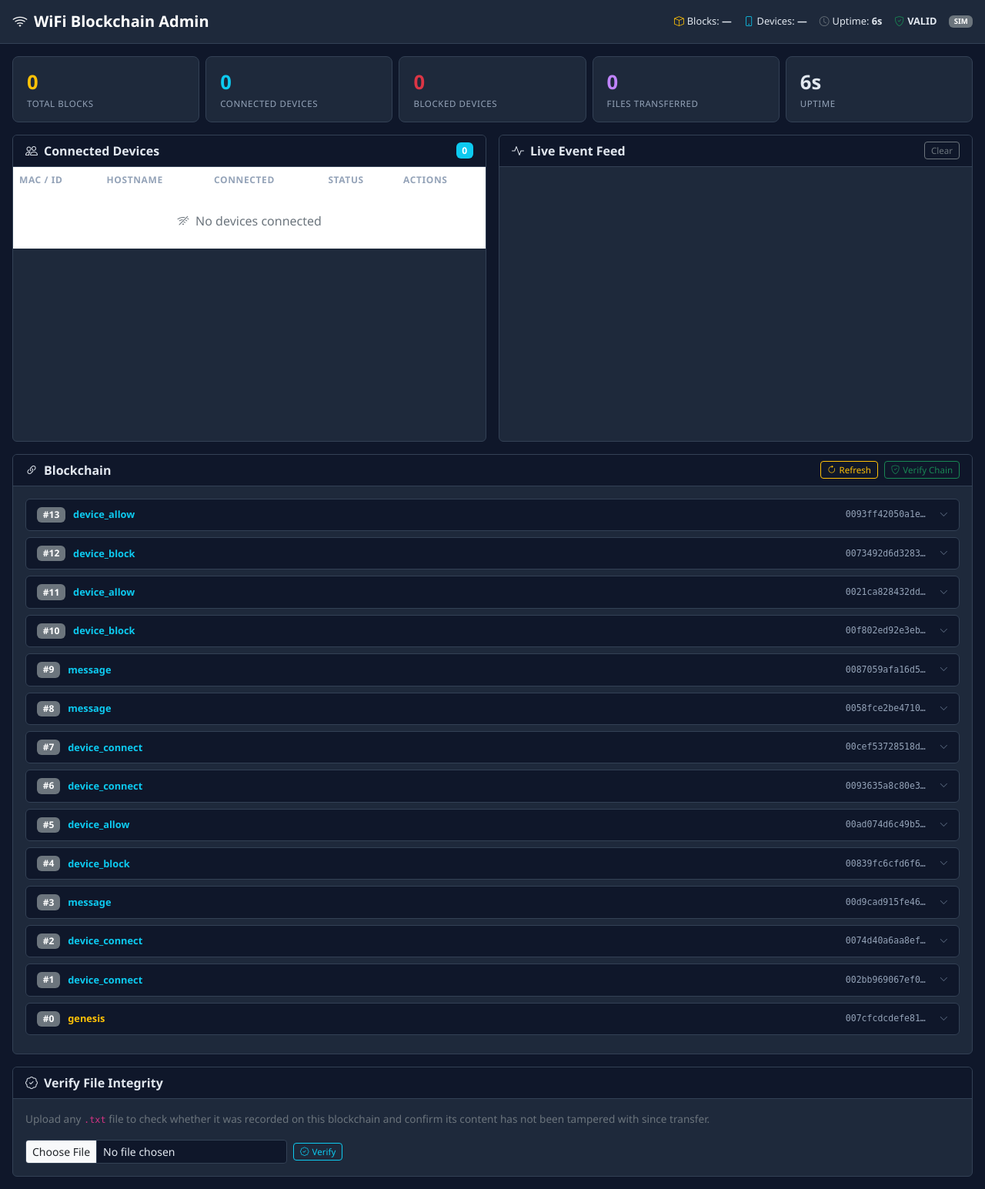
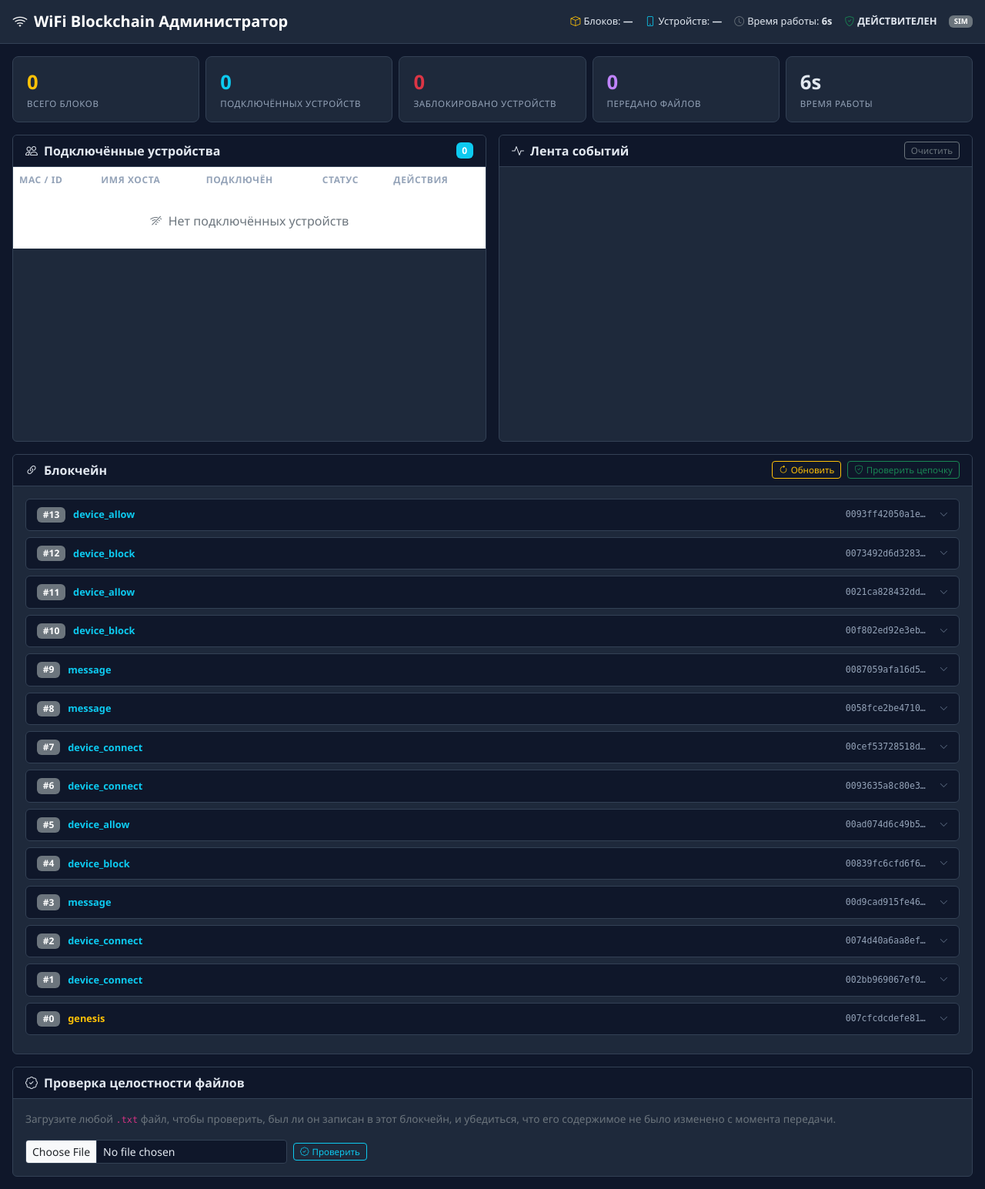
Before and after one commit to 1abykeev/wifi_blokchain, a Flask app: page /admin in a window 1280 px wide. Shown: the whole page at 77% size. Run offline with Flask 3, Linux system fonts and the light colour scheme; some libraries are stand-ins or nearby versions.

Commit message:
translated to russian

```diff
--- a/templates/admin.html
+++ b/templates/admin.html
@@ -1,9 +1,9 @@
 <!DOCTYPE html>
-<html lang="en">
+<html lang="ru">
 <head>
   <meta charset="UTF-8">
   <meta name="viewport" content="width=device-width, initial-scale=1.0">
-  <title>WiFi Blockchain — Admin</title>
+  <title>WiFi Blockchain — Администратор</title>
   <link rel="stylesheet" href="https://cdn.jsdelivr.net/npm/bootstrap@5.3.2/dist/css/bootstrap.min.css">
   <link rel="stylesheet" href="https://cdn.jsdelivr.net/npm/bootstrap-icons@1.11.3/font/bootstrap-icons.min.css">
   <style>
@@ -78,12 +78,12 @@
 
 <!-- Navbar -->
 <nav class="navbar navbar-dark px-3 py-2">
-  <span class="navbar-brand fw-bold"><i class="bi bi-wifi me-2"></i>WiFi Blockchain Admin</span>
+  <span class="navbar-brand fw-bold"><i class="bi bi-wifi me-2"></i>WiFi Blockchain Администратор</span>
   <div class="d-flex gap-3 align-items-center" style="font-size:.8rem;">
-    <span><i class="bi bi-box me-1 text-warning"></i>Blocks: <strong id="nbBlocks">—</strong></span>
-    <span><i class="bi bi-phone me-1 text-info"></i>Devices: <strong id="nbDevices">—</strong></span>
-    <span><i class="bi bi-clock me-1 text-secondary"></i>Uptime: <strong id="uptime">—</strong></span>
-    <span id="chainBadge"><i class="bi bi-shield-check me-1 text-success"></i><strong>VALID</strong></span>
+    <span><i class="bi bi-box me-1 text-warning"></i>Блоков: <strong id="nbBlocks">—</strong></span>
+    <span><i class="bi bi-phone me-1 text-info"></i>Устройств: <strong id="nbDevices">—</strong></span>
+    <span><i class="bi bi-clock me-1 text-secondary"></i>Время работы: <strong id="uptime">—</strong></span>
+    <span id="chainBadge"><i class="bi bi-shield-check me-1 text-success"></i><strong>ДЕЙСТВИТЕЛЕН</strong></span>
     <span class="badge bg-secondary" id="modeBadge">SIM</span>
   </div>
 </nav>
@@ -95,31 +95,31 @@
     <div class="col-6 col-md">
       <div class="stat-card">
         <div class="stat-value text-warning" id="statBlocks">0</div>
-        <div class="stat-label">Total Blocks</div>
+        <div class="stat-label">Всего блоков</div>
       </div>
     </div>
     <div class="col-6 col-md">
       <div class="stat-card">
         <div class="stat-value text-info" id="statDevices">0</div>
-        <div class="stat-label">Connected Devices</div>
+        <div class="stat-label">Подключённых устройств</div>
       </div>
     </div>
     <div class="col-6 col-md">
       <div class="stat-card">
         <div class="stat-value text-danger" id="statBlocked">0</div>
-        <div class="stat-label">Blocked Devices</div>
+        <div class="stat-label">Заблокировано устройств</div>
       </div>
     </div>
     <div class="col-6 col-md">
       <div class="stat-card">
         <div class="stat-value" style="color:#c084fc" id="statFiles">0</div>
-        <div class="stat-label">Files Transferred</div>
+        <div class="stat-label">Передано файлов</div>
       </div>
     </div>
     <div class="col-6 col-md">
       <div class="stat-card">
         <div class="stat-value" id="statUptime">0s</div>
-        <div class="stat-label">Uptime</div>
+        <div class="stat-label">Время работы</div>
       </div>
     </div>
   </div>
@@ -129,7 +129,7 @@
     <div class="col-lg-6">
       <div class="card h-100">
         <div class="card-header d-flex justify-content-between align-items-center">
-          <span><i class="bi bi-people me-2"></i>Connected Devices</span>
+          <span><i class="bi bi-people me-2"></i>Подключённые устройства</span>
           <span class="badge bg-info" id="deviceCount">0</span>
         </div>
         <div class="card-body p-0">
@@ -137,16 +137,16 @@
             <thead>
               <tr>
                 <th>MAC / ID</th>
-                <th>Hostname</th>
-                <th>Connected</th>
-                <th>Status</th>
-                <th>Actions</th>
+                <th>Имя хоста</th>
+                <th>Подключён</th>
+                <th>Статус</th>
+                <th>Действия</th>
               </tr>
             </thead>
             <tbody id="devicesBody">
               <tr id="noDevicesRow">
                 <td colspan="5" class="text-center text-secondary py-4">
-                  <i class="bi bi-wifi-off me-2"></i>No devices connected
+                  <i class="bi bi-wifi-off me-2"></i>Нет подключённых устройств
                 </td>
               </tr>
             </tbody>
@@ -159,8 +159,8 @@
     <div class="col-lg-6">
       <div class="card h-100">
         <div class="card-header d-flex justify-content-between align-items-center">
-          <span><i class="bi bi-activity me-2"></i>Live Event Feed</span>
-          <button class="btn btn-sm btn-outline-secondary" onclick="clearFeed()">Clear</button>
+          <span><i class="bi bi-activity me-2"></i>Лента событий</span>
+          <button class="btn btn-sm btn-outline-secondary" onclick="clearFeed()">Очистить</button>
         </div>
         <div class="card-body p-2">
           <div id="eventFeed"></div>
@@ -174,20 +174,20 @@
     <div class="col-12">
       <div class="card">
         <div class="card-header d-flex justify-content-between align-items-center">
-          <span><i class="bi bi-link-45deg me-2"></i>Blockchain</span>
+          <span><i class="bi bi-link-45deg me-2"></i>Блокчейн</span>
           <div class="d-flex gap-2">
             <button class="btn btn-sm btn-outline-warning" onclick="loadChain()">
-              <i class="bi bi-arrow-clockwise me-1"></i>Refresh
+              <i class="bi bi-arrow-clockwise me-1"></i>Обновить
             </button>
             <button class="btn btn-sm btn-outline-success" onclick="verifyChain()">
-              <i class="bi bi-shield-check me-1"></i>Verify Chain
+              <i class="bi bi-shield-check me-1"></i>Проверить цепочку
             </button>
           </div>
         </div>
         <div class="card-body">
           <div id="verifyResult" class="mb-2" style="display:none"></div>
           <div id="chainViewer">
-            <p class="text-secondary text-center py-3">Loading chain…</p>
+            <p class="text-secondary text-center py-3">Загрузка цепочки…</p>
           </div>
         </div>
       </div>
@@ -199,18 +199,18 @@
     <div class="col-12">
       <div class="card">
         <div class="card-header">
-          <i class="bi bi-patch-check me-2"></i>Verify File Integrity
+          <i class="bi bi-patch-check me-2"></i>Проверка целостности файлов
         </div>
         <div class="card-body">
           <p class="text-secondary mb-3" style="font-size:.85rem">
-            Upload any <code>.txt</code> file to check whether it was recorded on this
-            blockchain and confirm its content has not been tampered with since transfer.
+            Загрузите любой <code>.txt</code> файл, чтобы проверить, был ли он записан в этот
+            блокчейн, и убедиться, что его содержимое не было изменено с момента передачи.
           </p>
           <div class="d-flex gap-2 align-items-center flex-wrap">
             <input type="file" id="verifyFileInput" accept=".txt,text/plain"
                    class="form-control form-control-sm" style="max-width:340px;background:#0f172a;color:#e2e8f0;border-color:#334155">
             <button class="btn btn-sm btn-outline-info" onclick="verifyFile()" id="verifyFileBtn">
-              <i class="bi bi-patch-check me-1"></i>Verify
+              <i class="bi bi-patch-check me-1"></i>Проверить
             </button>
           </div>
           <div id="verifyFileResult" class="mt-3" style="display:none"></div>
@@ -262,8 +262,8 @@
     const valid = data.chain_valid !== false;
     const badge = document.getElementById('chainBadge');
     badge.innerHTML = valid
-      ? '<i class="bi bi-shield-check me-1 text-success"></i><strong class="valid-badge">VALID</strong>'
-      : '<i class="bi bi-shield-x me-1 text-danger"></i><strong class="invalid-badge">INVALID</strong>';
+      ? '<i class="bi bi-shield-check me-1 text-success"></i><strong class="valid-badge">ДЕЙСТВИТЕЛЕН</strong>'
+      : '<i class="bi bi-shield-x me-1 text-danger"></i><strong class="invalid-badge">НЕДЕЙСТВИТЕЛЕН</strong>';
 
     if (data.simulation_mode !== undefined) {
       document.getElementById('modeBadge').textContent = data.simulation_mode ? 'SIM' : 'LIVE';
@@ -287,11 +287,11 @@
     tbody.innerHTML = devices.map(d => {
       const isBlocked = blockedSet.has(d.mac);
       const pill = isBlocked
-        ? '<span class="status-pill pill-blocked">Blocked</span>'
-        : '<span class="status-pill pill-online">Online</span>';
+        ? '<span class="status-pill pill-blocked">Заблокирован</span>'
+        : '<span class="status-pill pill-online">В сети</span>';
       const actionBtn = isBlocked
-        ? `<button class="btn btn-sm btn-outline-success" onclick="allowDevice('${d.mac}')"><i class="bi bi-check-circle me-1"></i>Allow</button>`
-        : `<button class="btn btn-sm btn-outline-danger"  onclick="blockDevice('${d.mac}')"><i class="bi bi-slash-circle me-1"></i>Block</button>`;
+        ? `<button class="btn btn-sm btn-outline-success" onclick="allowDevice('${d.mac}')"><i class="bi bi-check-circle me-1"></i>Разрешить</button>`
+        : `<button class="btn btn-sm btn-outline-danger"  onclick="blockDevice('${d.mac}')"><i class="bi bi-slash-circle me-1"></i>Заблокировать</button>`;
       const hostname = d.hostname || d.ip || '—';
       const connTime = d.connected_at ? fmt(d.connected_at) : '—';
       return `<tr>
@@ -306,14 +306,14 @@
 
   // ── Event feed ───────────────────────────────────────────────────
   const eventIcons = {
-    connect:    ['event-connect',    'bi-box-arrow-in-right', 'Connected'],
-    disconnect: ['event-disconnect', 'bi-box-arrow-right',    'Disconnected'],
-    message:    ['event-message',    'bi-chat-dots',          'Message'],
-    block:      ['event-block',      'bi-slash-circle',       'Blocked'],
-    allow:      ['event-allow',      'bi-check-circle',       'Allowed'],
-    mine:       ['event-mine',       'bi-boxes',              'Block mined'],
-    file:       ['event-file',        'bi-file-text',         'File Transfer'],
-    file_delete:['event-file-delete', 'bi-trash',             'File Deleted'],
+    connect:    ['event-connect',    'bi-box-arrow-in-right', 'Подключён'],
+    disconnect: ['event-disconnect', 'bi-box-arrow-right',    'Отключён'],
+    message:    ['event-message',    'bi-chat-dots',          'Сообщение'],
+    block:      ['event-block',      'bi-slash-circle',       'Заблокирован'],
+    allow:      ['event-allow',      'bi-check-circle',       'Разрешён'],
+    mine:       ['event-mine',       'bi-boxes',              'Блок добыт'],
+    file:       ['event-file',        'bi-file-text',         'Передача файла'],
+    file_delete:['event-file-delete', 'bi-trash',             'Файл удалён'],
   };
 
   function addEvent(type, text, time) {
@@ -360,7 +360,7 @@
     chainLength = chain.length;
     fileCount   = 0;
     const container = document.getElementById('chainViewer');
-    if (!chain.length) { container.innerHTML = '<p class="text-secondary text-center">Empty chain</p>'; return; }
+    if (!chain.length) { container.innerHTML = '<p class="text-secondary text-center">Цепочка пуста</p>'; return; }
 
     // Build set of file_transfer block indices that have been deleted
     const deletedFiles = new Set();
@@ -430,11 +430,11 @@
         el.style.display = 'block';
         if (data.valid) {
           el.innerHTML = `<div class="alert alert-success py-2 mb-0">
-            <i class="bi bi-shield-check me-2"></i>Chain is <strong>VALID</strong> — ${data.chain_length} blocks verified.
+            <i class="bi bi-shield-check me-2"></i>Цепочка <strong>ДЕЙСТВИТЕЛЬНА</strong> — проверено ${data.chain_length} блоков.
           </div>`;
         } else {
           el.innerHTML = `<div class="alert alert-danger py-2 mb-0">
-            <i class="bi bi-shield-x me-2"></i>Chain is <strong>INVALID</strong> — integrity check failed!
+            <i class="bi bi-shield-x me-2"></i>Цепочка <strong>НЕДЕЙСТВИТЕЛЬНА</strong> — проверка целостности не прошла!
           </div>`;
         }
         setTimeout(() => { el.style.display = 'none'; }, 5000);
@@ -464,7 +464,7 @@
     updateStatusBar(data);
     renderDevices(data.devices || [], data.blocked || []);
     loadChain();
-    addEvent('mine', 'Connected to server', new Date().toLocaleTimeString());
+    addEvent('mine', 'Подключено к серверу', new Date().toLocaleTimeString());
   });
 
   socket.on('new_block', block => {
@@ -526,13 +526,13 @@
     if (!input.files[0]) {
       resultEl.style.display = 'block';
       resultEl.innerHTML = `<div class="alert alert-warning py-2 mb-0">
-        <i class="bi bi-exclamation-triangle me-2"></i>Please select a .txt file first.
+        <i class="bi bi-exclamation-triangle me-2"></i>Сначала выберите .txt файл.
       </div>`;
       return;
     }
 
     btn.disabled = true;
-    btn.innerHTML = '<span class="spinner-border spinner-border-sm me-1"></span>Verifying…';
+    btn.innerHTML = '<span class="spinner-border spinner-border-sm me-1"></span>Проверка…';
 
     const reader = new FileReader();
     reader.onload = function (e) {
@@ -550,12 +550,12 @@
             : '—';
           resultEl.innerHTML = `<div class="alert alert-success py-2 mb-0">
             <i class="bi bi-patch-check-fill me-2"></i>
-            <strong>Verified</strong> —
+            <strong>Подтверждено</strong> —
             <strong>${escHtml(data.filename)}</strong>
-            sent by <code>${escHtml(data.sender)}</code>
-            to <code>${escHtml(data.receiver)}</code>
-            at ${ts},
-            block <span class="block-tag">#${data.block_index}</span><br>
+            отправлен от <code>${escHtml(data.sender)}</code>
+            кому <code>${escHtml(data.receiver)}</code>
+            в ${ts},
+            блок <span class="block-tag">#${data.block_index}</span><br>
             <span style="font-family:monospace;font-size:.7rem;color:#6ee7b7">
               SHA-256: ${escHtml(data.content_hash)}
             </span>
@@ -563,8 +563,8 @@
         } else {
           resultEl.innerHTML = `<div class="alert alert-danger py-2 mb-0">
             <i class="bi bi-x-octagon-fill me-2"></i>
-            <strong>Not found on chain</strong> —
-            this file was never recorded here, or its content was modified after transfer.<br>
+            <strong>Не найдено в цепочке</strong> —
+            этот файл не был записан в блокчейн или его содержимое было изменено после передачи.<br>
             <span style="font-family:monospace;font-size:.7rem;color:#fca5a5">
               SHA-256: ${escHtml(data.content_hash)}
             </span>
@@ -574,12 +574,12 @@
       .catch(() => {
         resultEl.style.display = 'block';
         resultEl.innerHTML = `<div class="alert alert-danger py-2 mb-0">
-          <i class="bi bi-exclamation-octagon me-2"></i>Server error during verification.
+          <i class="bi bi-exclamation-octagon me-2"></i>Ошибка сервера при проверке.
         </div>`;
       })
       .finally(() => {
         btn.disabled = false;
-        btn.innerHTML = '<i class="bi bi-patch-check me-1"></i>Verify';
+        btn.innerHTML = '<i class="bi bi-patch-check me-1"></i>Проверить';
       });
     };
     reader.readAsText(input.files[0], 'utf-8');
```
Also changed, not shown: templates/client.html (+46 -46 lines).
